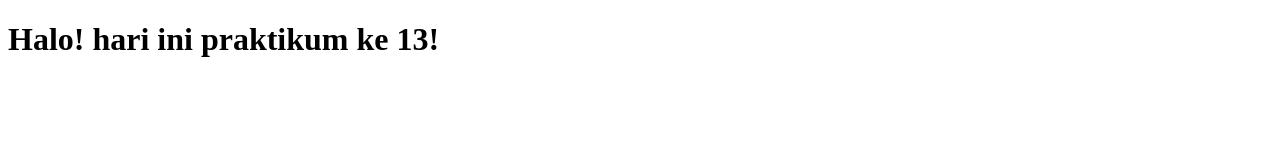
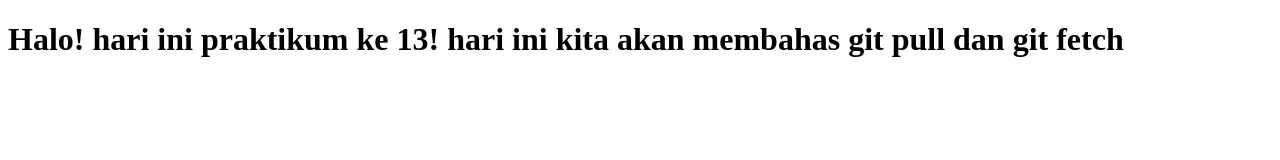
Before and after one commit to trisadr/praktikumrpl, a plain HTML site: page index.html in a window 1280 px wide. Drawn offline with Linux system fonts and the light colour scheme.

Commit message:
adding change 1

```diff
--- a/index.html
+++ b/index.html
@@ -4,6 +4,6 @@
     <title>Praktikum RPL</title>
   </head>
   <body>
-    <h1>Halo! hari ini praktikum ke 13!</h1>
+    <h1>Halo! hari ini praktikum ke 13! hari ini kita akan membahas git pull dan git fetch</h1>
   </body>
 </html>
```
